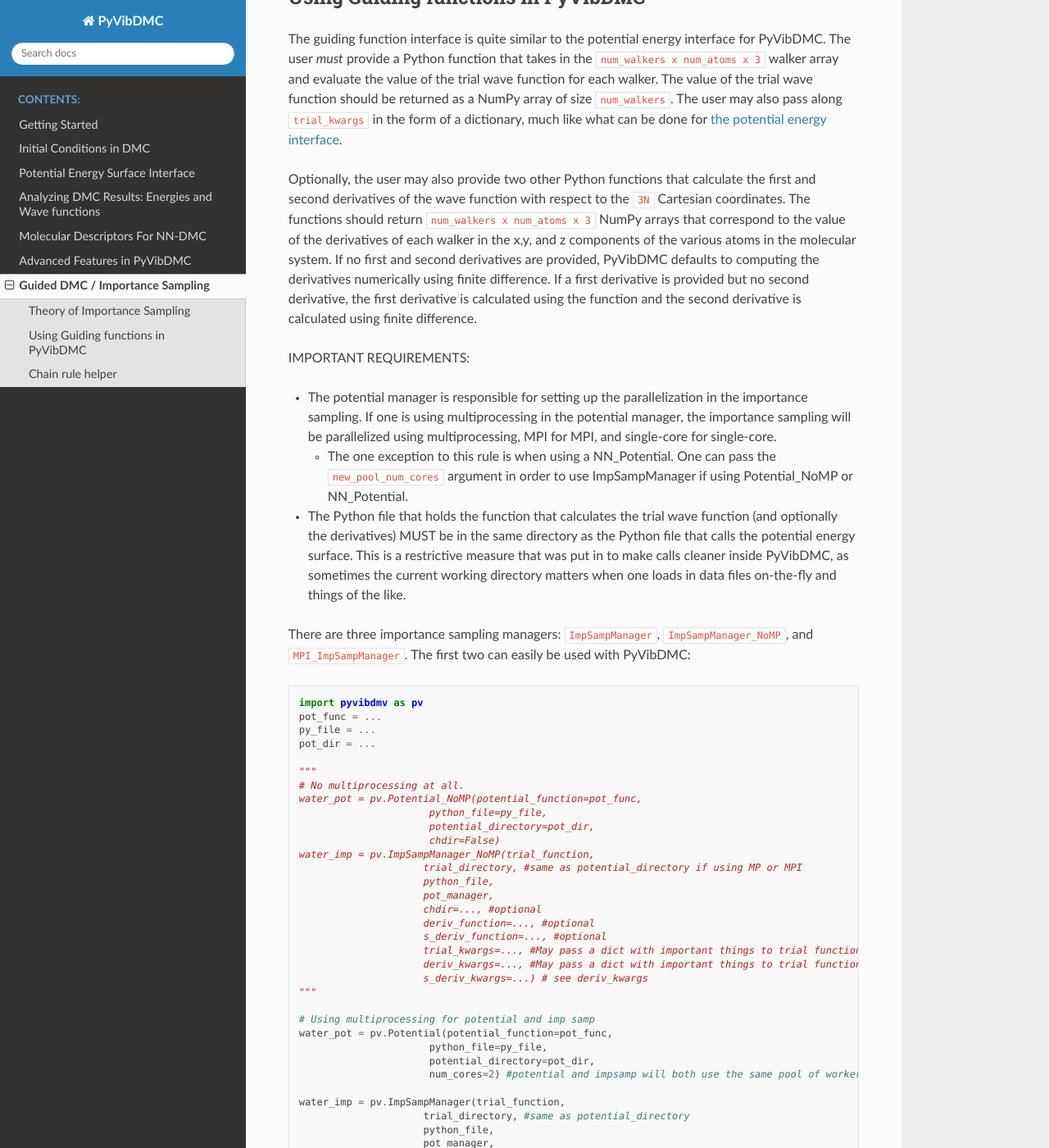
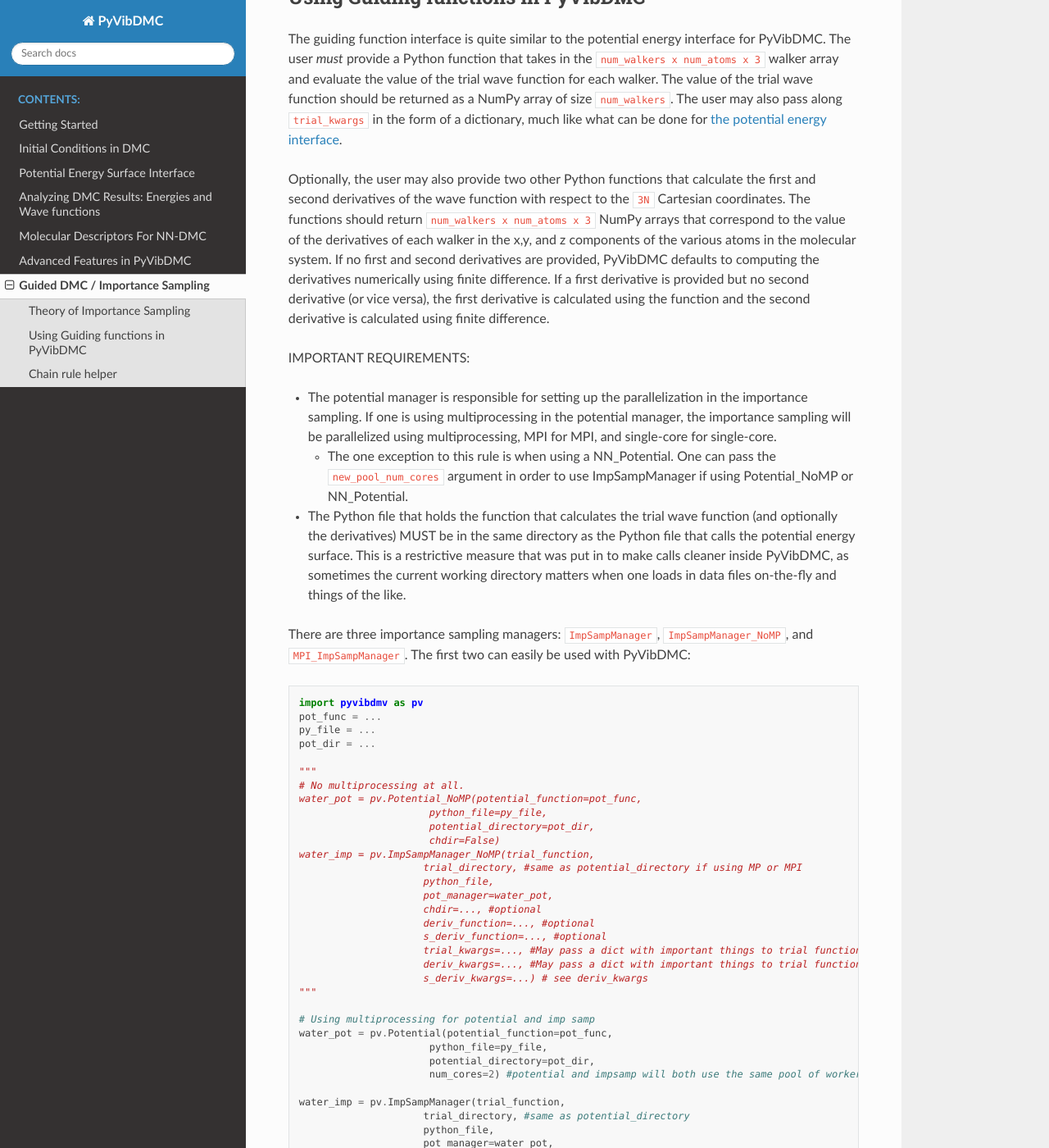
Before and after one commit to rjdirisio/pyvibdmc, a Sphinx documentation site: the page built from docs/imp_samp.rst, in a window 1280 px wide and 1400 px high, scrolled down 476 px. Shown: the whole window at 82% size. Built offline with Sphinx 7.4.7 and the Read the Docs theme 2.0.0, drawn with Linux system fonts in a browser that asks for light colours; some of the changed text lies outside the part shown.

Commit message:
More documentation, edited for clarity and typos

```diff
--- a/docs/imp_samp.rst
+++ b/docs/imp_samp.rst
@@ -25,7 +25,7 @@
 ``num_walkers x num_atoms x 3`` NumPy arrays that correspond to the value of the derivatives of each walker
 in the x,y, and z components of the various atoms in the molecular system. If no first and second derivatives are
 provided, PyVibDMC defaults to computing the derivatives numerically using finite difference. If a first derivative is
-provided but no second derivative, the first derivative is calculated using the function and the second derivative
+provided but no second derivative (or vice versa), the first derivative is calculated using the function and the second derivative
 is calculated using finite difference.
 
 IMPORTANT REQUIREMENTS:
@@ -53,7 +53,7 @@
     water_imp = pv.ImpSampManager_NoMP(trial_function,
                          trial_directory, #same as potential_directory if using MP or MPI
                          python_file,
-                         pot_manager,
+                         pot_manager=water_pot,
                          chdir=..., #optional
                          deriv_function=..., #optional
                          s_deriv_function=..., #optional
@@ -71,11 +71,11 @@
     water_imp = pv.ImpSampManager(trial_function,
                          trial_directory, #same as potential_directory
                          python_file,
-                         pot_manager,
+                         pot_manager=water_pot,
                          deriv_function=..., #optional string like trial_function
                          s_deriv_function=..., #optional string like trial_function
                          trial_kwargs=..., #May pass a dict with important things to trial function call
-                         deriv_kwargs=..., #May pass a dict with important things to trial function call - only use if deriv_function is set to something
+                         deriv_kwargs=..., #May pass a dict with important things to deriv function call - only use if deriv_function is set to something
                          s_deriv_kwargs=...) # see deriv_kwargs
 
     # pass to DMC_Sim
@@ -85,8 +85,8 @@
                                                # Defaults to False.
                         ...)
 
-Examples of a trial wavefunction (and derivatives) can be found in the Partridge Schwenke sample potential [``h2o_trial.py``] or the
-harmonic oscillator sample potential [``harm_trial_wfn.py``].
+Examples of a trial wavefunction (and derivatives) can be found in the Partridge Schwenke sample potential ``h2o_trial.py`` or the
+harmonic oscillator sample potential ``harm_trial_wfn.py``.
 
 The MPI version of the ImpSampManager can be used in the same way as above, except one must use an
 ``MPI_Potential`` object for the potential manager and and ``MPI_ImpSampManager`` object::
```
Also changed, not shown: 3 other files.
